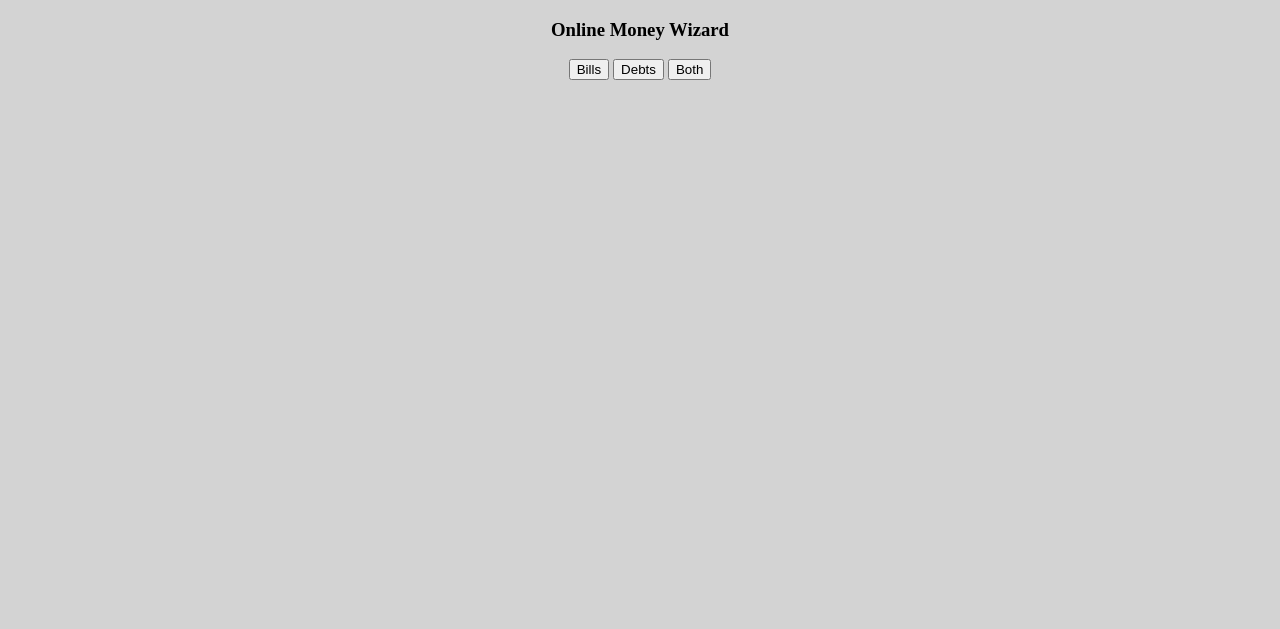
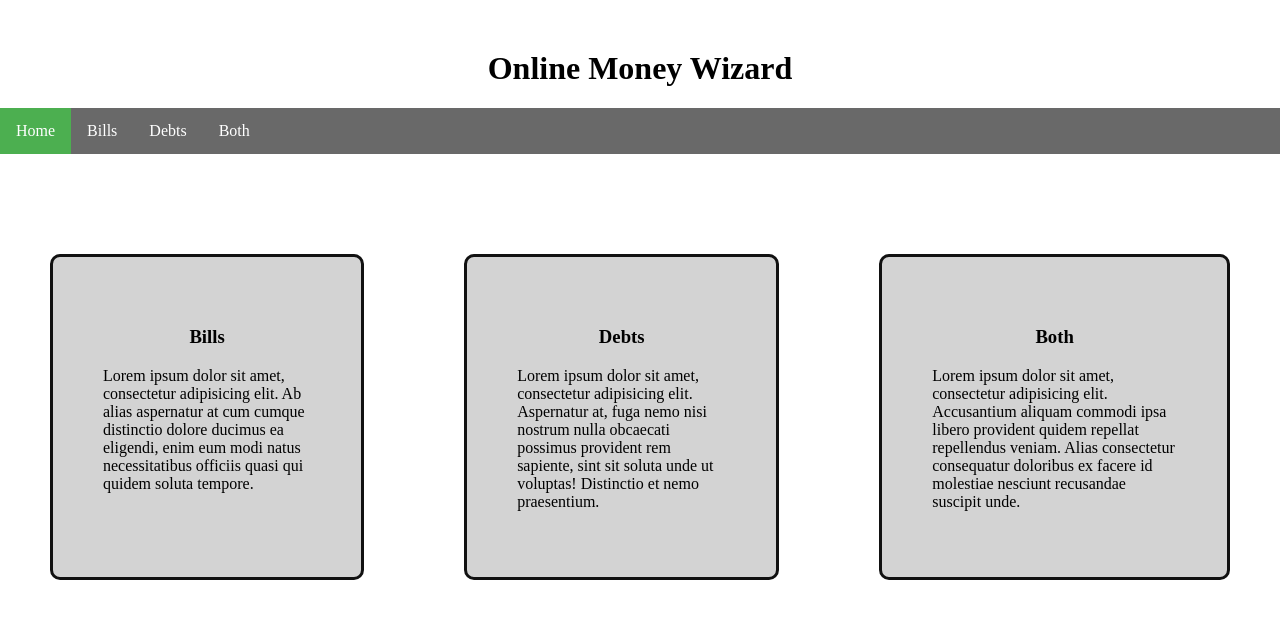
Before and after one commit to Kaz95/online_moneywiz, a Flask app: page / in a window 1280 px wide. Shown: the top 629 px of the page. Run offline with Flask 2, Linux system fonts and the light colour scheme.

Commit message:
- CSS updated - Nav bar implemented - Home Page overhauled.

```diff
--- a/static/main.css
+++ b/static/main.css
@@ -1,3 +1,57 @@
+.flex-container {
+    display: flex;
+    margin-top: 50px;
+}
+
+.flex-container > div {
+    padding: 50px;
+    border-style: solid;
+    border-radius: 10px;
+    border-color: #111111;
+    background-color: lightgray;
+    margin: 50px;
+}
+
+h1 {
+    text-align: center;
+    margin-top: 50px;
+}
+
+h3 {
+    text-align: center;
+}
+
 body {
-    background-color: lightgray;
+    margin: 0;
 }
+
+ul {
+    position: sticky;
+    top: 0;
+    width: 100%;
+    list-style-type: none;
+    margin: 0;
+    padding: 0;
+    background-color: dimgray;
+    overflow: hidden;
+}
+
+li {
+    float: left;
+}
+
+li a {
+    display: block;
+    color: white;
+    text-align: center;
+    padding: 14px 16px;
+    text-decoration: none;
+}
+
+li a:hover:not(.active) {
+  background-color: #111;
+}
+
+.active {
+  background-color: #4CAF50;
+}
--- a/templates/home.html
+++ b/templates/home.html
@@ -1,10 +1,28 @@
 {% extends 'layout.html' %}
 {% block some_content %}
-    <h3 align="center">Online Money Wizard</h3>
-    <div align="center">
-        <button onclick="window.location.href = 'payday'">Bills</button>
-        <button onclick="window.location.href = 'income'">Debts</button>
-        <button onclick="alert('This will be both later.')">Both</button>
+    <h1>Online Money Wizard</h1>
+
+    <ul>
+        <li><a class="active" href="{{ url_for('home') }}">Home</a></li>
+        <li><a href="{{ url_for('payday') }}">Bills</a></li>
+        <li><a href="{{ url_for('income') }}">Debts</a></li>
+        <li><a href="">Both</a></li>
+    </ul>
+
+    <div class="flex-container">
+        <div>
+            <h3>Bills</h3>
+            <p>Lorem ipsum dolor sit amet, consectetur adipisicing elit. Ab alias aspernatur at cum cumque distinctio dolore ducimus ea eligendi, enim eum modi natus necessitatibus officiis quasi qui quidem soluta tempore.</p>
+        </div>
+
+        <div>
+            <h3>Debts</h3>
+            <p>Lorem ipsum dolor sit amet, consectetur adipisicing elit. Aspernatur at, fuga nemo nisi nostrum nulla obcaecati possimus provident rem sapiente, sint sit soluta unde ut voluptas! Distinctio et nemo praesentium.</p>
+        </div>
+
+        <div>
+            <h3>Both</h3>
+            <p>Lorem ipsum dolor sit amet, consectetur adipisicing elit. Accusantium aliquam commodi ipsa libero provident quidem repellat repellendus veniam. Alias consectetur consequatur doloribus ex facere id molestiae nesciunt recusandae suscipit unde.</p>
+        </div>
     </div>
-
 {% endblock %}
```
